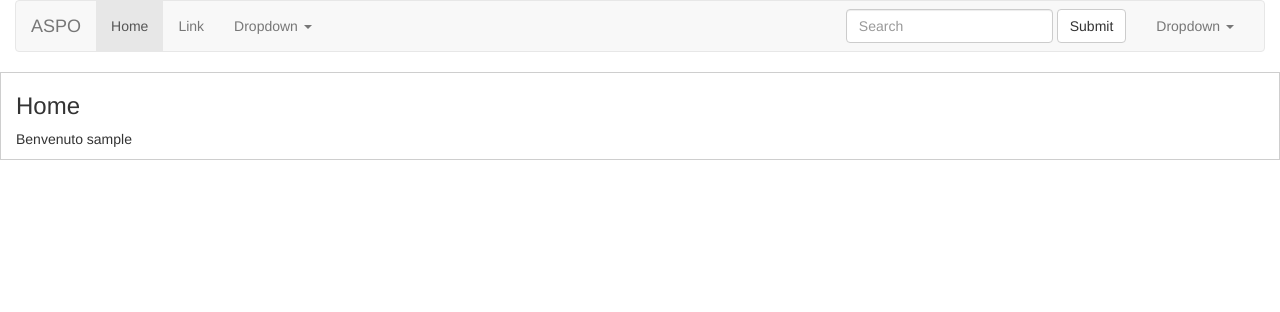
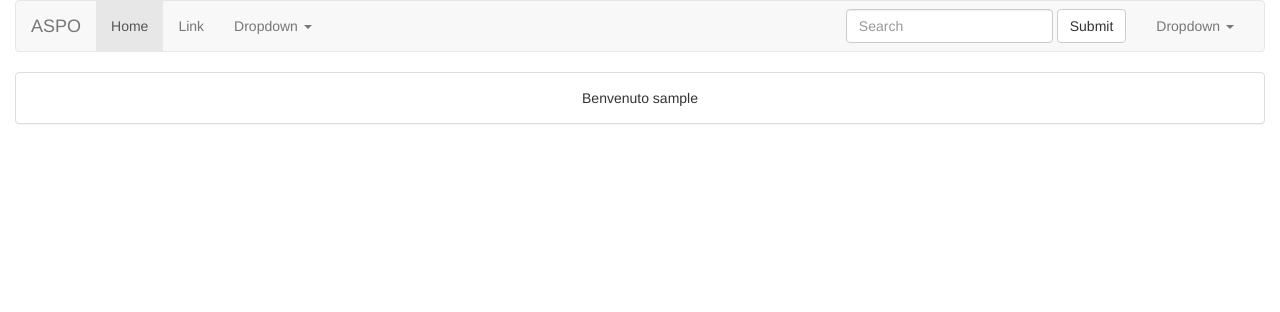
Before and after one commit to Angelo94/Polisportiva, a Django app: page /aspo/home/ in a window 1280 px wide. Shown: the top 312 px of the page. Run offline with Django 3.2, Linux system fonts and the light colour scheme; the visitor is signed in with stand-in values (Sample User, id 1); parts of the project's set-up code (start-up, migrations or seed data) failed here and were passed over; some libraries are stand-ins or nearby versions.

Commit message:
updated user info

```diff
--- a/polisportiva/api/api_auth/urls.py
+++ b/polisportiva/api/api_auth/urls.py
@@ -1,4 +1,4 @@
-from api.api_auth.views import UserRegistrationView, LoginView, LogoutView, UserInfoView
+from api.api_auth.views import UserRegistrationView, LoginView, LogoutView
 from django.urls import path, include
 from rest_framework.routers import DefaultRouter
 
@@ -15,5 +15,4 @@ urlpatterns = [
     path('userregistration/', UserRegistrationView.as_view(), name='userregistration'),
     path('login/', LoginView.as_view(), name='login'),
     path('logout/', LogoutView.as_view(), name='logout'),
-    path('userinfo/', UserInfoView.as_view(), name='userinfo'),
 ]
--- a/polisportiva/api/api_main/urls.py
+++ b/polisportiva/api/api_main/urls.py
@@ -1,6 +1,6 @@
 from django.urls import path, include
 from rest_framework.routers import DefaultRouter
-from api.api_main.views import HomeView
+from api.api_main.views import HomeView, UserInfoView
 
 
 class UserView(DefaultRouter.APIRootView):
@@ -14,4 +14,6 @@ class MyDefaultRouter(DefaultRouter):
 
 urlpatterns = [
     path('home/', HomeView.as_view(), name='home'),
+    path('userinfo/', UserInfoView.as_view(), name='userinfo'),
+
 ]
--- a/polisportiva/api/api_main/views.py
+++ b/polisportiva/api/api_main/views.py
@@ -1,6 +1,7 @@
 from rest_framework.renderers import TemplateHTMLRenderer
 from rest_framework.response import Response
 from rest_framework.views import APIView
+from api.api_auth.serializers import UserSerializer
 
 
 class HomeView(APIView):
@@ -11,3 +12,11 @@ class HomeView(APIView):
            return Response({"user": request.user.username}, template_name='home/home.html')
         else:
            return Response({}, template_name='user/login.html')
+
+
+class UserInfoView(APIView):
+    renderer_classes = [TemplateHTMLRenderer]
+
+    def get(self, request, *args, **kwargs):
+        user_info = UserSerializer(request.user)
+        return Response(user_info.data, template_name='user/users_list.html')
--- a/polisportiva/templates/home/base.html
+++ b/polisportiva/templates/home/base.html
@@ -10,6 +10,9 @@
         .userinfo-panel {
             width: 300px;
             color: red;
+        }
+        .home-panel {
+            text-align: center;
         }
     </style>
 
--- a/polisportiva/templates/home/home.html
+++ b/polisportiva/templates/home/home.html
@@ -3,8 +3,9 @@
 {% extends 'home/base.html' %}
 
 {% block content %}
-    <div class="container-fluid" style="border:1px solid #cecece;">
-        <h3>{% block title %}Home{% endblock %}</h3>
-        <p>Benvenuto {{ user }}</p>
+    <div class="container-fluid home">
+      <div class="panel panel-default home-panel">
+        <div class="panel-body">Benvenuto {{ user }}</div>
+      </div>
     </div>
 {% endblock %}
--- a/polisportiva/templates/user/users_list.html
+++ b/polisportiva/templates/user/users_list.html
@@ -7,7 +7,5 @@
       <div class="panel panel-default userinfo-panel">
         <div class="panel-body">A Basic Panel</div>
       </div>
-
-
     </div>
 {% endblock %}
```
Also changed, not shown: polisportiva/api/api_auth/views.py (+0 -8 lines).
